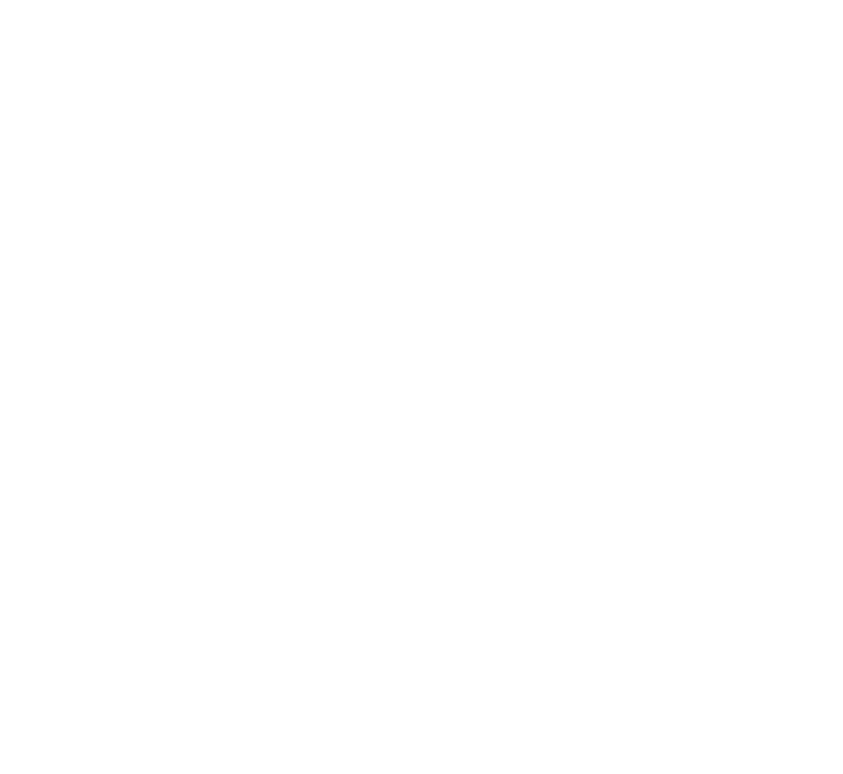
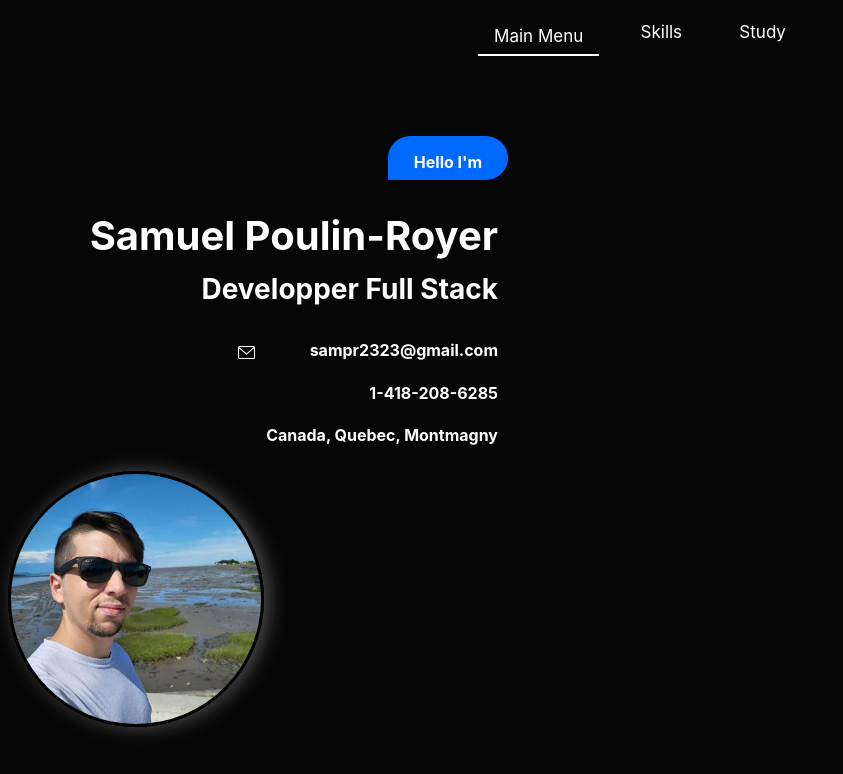
Before and after one commit to sampr23/CV-website, a plain HTML site: page index.html in a window 1280 px wide. Shown: the whole page, without its empty margins (0-843 px from the left). Drawn offline with Linux system fonts and the light colour scheme.

Commit message:
almost finished the main design

```diff
--- a/index.html
+++ b/index.html
@@ -6,7 +6,56 @@
     <meta name="viewport" content="width=device-width, initial-scale=1.0">
     <title>Samuel Poulin-Royer</title>
 </head>
+
+<!-- Load the javascript files and the css-->
+<script src="/src/javascript/script.js"></script>
+<script src="/src/javascript/header.js"></script>
+<link rel="stylesheet" href="/src/css/style.css">
+
 <body>
+    <!-- Load the header -->
+    <div id="header"></div>
+    <div class="tab">
+        <button id="mainMenuTab" class="tablinks selected" onclick="menuTab(event, 'mainMenu')">Main Menu</button>
+        <button class="tablinks" onclick="menuTab(event, 'skills')">Skills</button>
+        <button class="tablinks" onclick="menuTab(event, 'study')">Study</button>
+    </div>
+      <!-- <div id="mainMenu" class="tabcontent"> -->
+        <div class="emptybox"></div>
+        <div class="presentation">
+            <div class="bubblePresentation">
+                <p>Hello I'm</p>
+            </div>
+            <div>
+                <p class="myname">Samuel Poulin-Royer</p>
+            </div>
+            <div>
+                <p class="myrole">Developper Full Stack</p>
+            </div>
+            <div class="information">
+                <i class="fa fa-envelope" aria-hidden="true"></i>
+                <img class="logoicon" align="left" src="/src/images/envelope.png"/>
+                <p class="informationfield">sampr2323@gmail.com</p>
+                <p class="informationfield">1-418-208-6285</p>
+                <p class="informationfield">Canada, Quebec, Montmagny</p>
+            </div>
+        </div>
+        <img title="Samuel Poulin-Royer" class="profilPicture" src="/src/images/me.jpg">
+      <!-- </div> -->
 
+      <div id="skills" class="tabcontent">
+        <h3 class="pageTitle">Skills</h3>
+        <p>Text here</p>
+      </div>
+
+      <div id="study" class="tabcontent">
+        <h3 class="pageTitle">Study</h3>
+        <p>Text here</p>
+      </div>
+    <script>menuTab(null ,'mainMenu');</script>
+    <script>generateHeader();</script>
+
+    <!-- After the box -->
+    <!-- <h1>after title</h1> -->
 </body>
 </html>
--- a/src/css/style.css
+++ b/src/css/style.css
@@ -0,0 +1,134 @@
+body {
+    background-color: #060606;
+    color: #ffffff;
+}
+
+/* Style the tab */
+.tab {
+    /* overflow: hidden; */
+    display: flex;
+    justify-content: center;
+    gap: 2%;
+  }
+
+  /* Style the buttons inside the tab */
+  .tab button {
+    font-family: "SF Pro Display","SF Pro Icons","Helvetica Neue","Helvetica","Arial",sans-serif;
+    background-color: #060606; /* Green */
+    color: #ffffff;
+    float: right;
+    border: none;
+    outline: none;
+    cursor: pointer;
+    padding: 14px 16px;
+    transition: 0.7s;
+    font-size: 17px;
+    justify-content: space-between;
+  }
+
+
+  /* Create an active/current tablink class */
+  .tab button.selected {
+    border-bottom: 2px solid white;
+    padding-bottom: 5px;
+  }
+
+  /* Style the tab content */
+  .tabcontent {
+    display: none;
+    padding: 6px 12px;
+    border-top: none;
+  }
+
+  /* Profile picture */
+  .profilPicture {
+    border-radius: 50rem;
+    border: 3px solid rgb(0, 0, 0);
+    width: 250;
+    height: 250px;
+    box-shadow: 5px 0px 20px 0px rgba(85, 85, 85, 0.95);
+    margin-right: 15%;
+  }
+
+  /* All the thing with the profil picture and the description */
+  .presentation {
+    display: flex;
+    flex-direction: column;
+    align-items: flex-end;
+    width: 500px;
+    /* display: flex;
+    flex-wrap: wrap;
+    justify-content: space-around;
+    align-items: right; */
+  }
+
+
+  .pageTitle {
+    font-family: "SF Pro Display","SF Pro Icons","Helvetica Neue","Helvetica","Arial",sans-serif;
+    font-size: 35px;
+    color: white;
+  }
+
+
+
+  .bubblePresentation {
+    /* display: inline-block; */
+    font-family: "SF Pro Display","SF Pro Icons","Helvetica Neue","Helvetica","Arial",sans-serif;
+    background-color: #006AFF;
+    color: #ffffff;
+    border-radius: 50px 50px 50px 0px;
+    font-size: 1rem;
+    width: 20%;
+    height: 1.5rem;
+    padding: 10px;
+    text-align: center;
+    font-weight: bold;
+    vertical-align: middle;
+    line-height: 0px;
+  }
+
+  .emptybox {
+    height: 5rem;
+  }
+
+  .myname {
+    font-family: "SF Pro Display","SF Pro Icons","Helvetica Neue","Helvetica","Arial",sans-serif;
+    color: #ffffff;
+    font-size: 2.5rem;
+    height: 1rem;
+    padding: 10px;
+    text-align: left;
+    font-weight: bold;
+    vertical-align: middle;
+    margin-top: 5%;
+  }
+
+  .myrole {
+    font-family: "SF Pro Display","SF Pro Icons","Helvetica Neue","Helvetica","Arial",sans-serif;
+    color: #ffffff;
+    border-radius: 50px 50px 50px 0px;
+    font-size: 1.75rem;
+    padding: 10px;
+    text-align: left;
+    font-weight: bold;
+    vertical-align: middle;
+    margin-top: -5%;
+  }
+
+  .informationfield {
+    width: 250px;
+    font-family: "SF Pro Display","SF Pro Icons","Helvetica Neue","Helvetica","Arial",sans-serif;
+    color: #ffffff;
+    border-radius: 50px 50px 50px 0px;
+    font-size: 1rem;
+    padding: 10px;
+    text-align: right;
+    font-weight: bold;
+    vertical-align: middle;
+    margin-top: -5%;
+  }
+
+  .logoicon {
+    height: 17px;
+    /* margin-right: auto; */
+  }
--- /dev/null
+++ b/src/javascript/header.js
@@ -0,0 +1,32 @@
+// Generate the header of the website
+function generateHeader()
+{
+    let divBox = document.getElementById("header");
+    divBox.insertAdjacentHTML("afterbegin", "");
+}
+
+// To show the current tabs
+function menuTab(evt, tabName)
+{
+    // console.log(evt.currentTarget);
+    if(evt != null)
+    {
+        var i, tabcontent, tablinks;
+        tabcontent = document.getElementsByClassName("tabcontent");
+        for (i = 0; i < tabcontent.length; i++) {
+
+            tabcontent[i].style.display = "none";
+        }
+        tablinks = document.getElementsByClassName("tablinks");
+        for (i = 0; i < tablinks.length; i++) {
+            tablinks[i].className = tablinks[i].className.replace(" selected", "");
+        }
+        if(evt != "none")
+        {
+            document.getElementById(tabName).style.display = "block";
+            evt.currentTarget.className += " selected";
+        }
+    }
+    else
+        document.getElementById(tabName).style.display = "block";
+}
```
Also changed, not shown: src/images/envelope.png (added), src/images/me.jpg (added).
